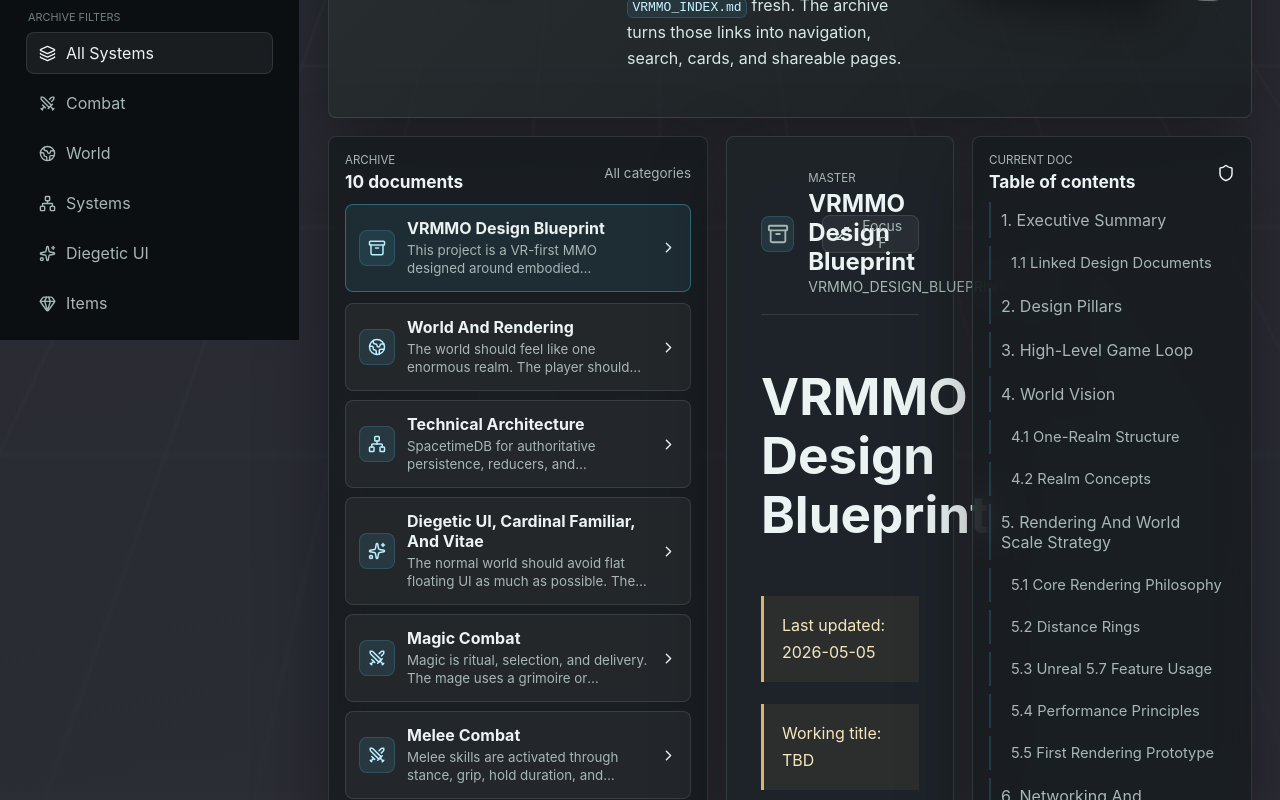
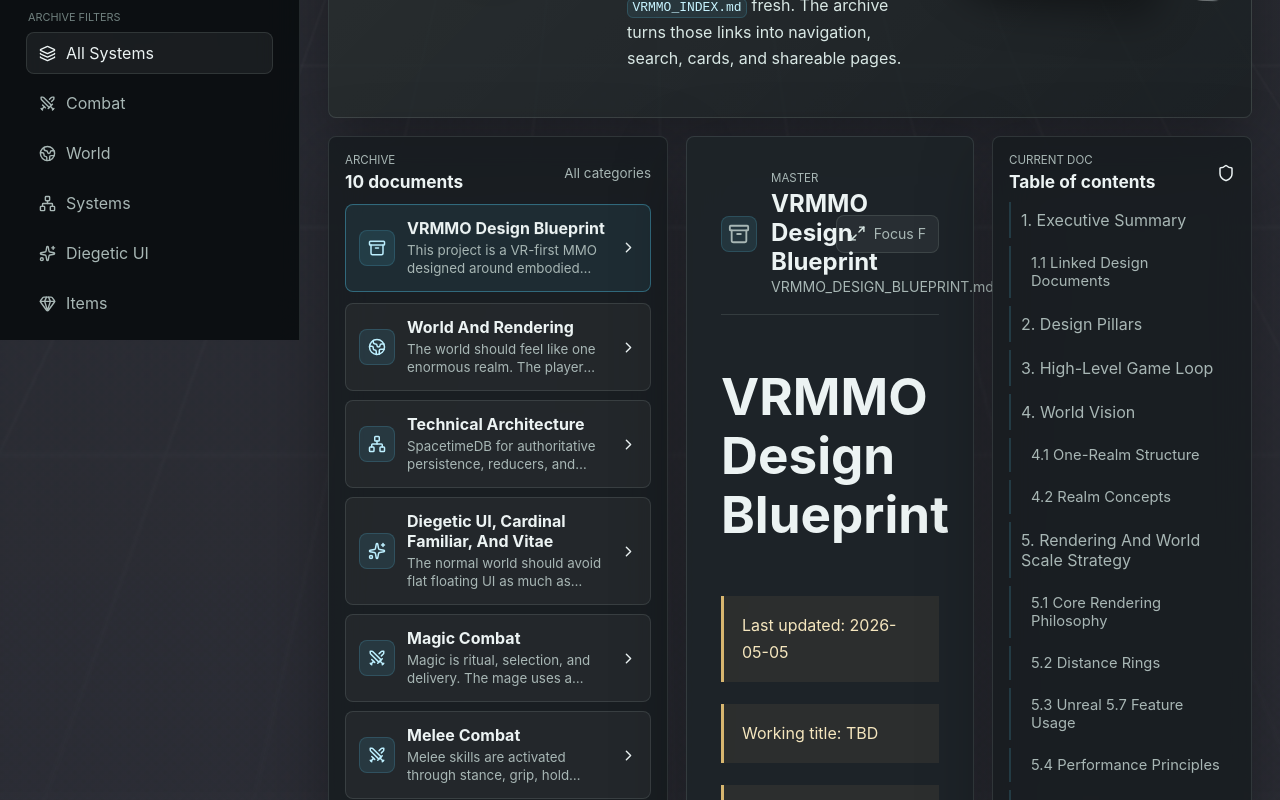
Before and after one commit to Cardinal117/CardinalCreationDocs, a React (Vite) app: page /doc/design in a window 1280 px wide. Shown: the part 460-1260 px from the top of the page. Built offline with nearby package versions, Linux system fonts and the light colour scheme.

Commit message:
Keep archive side panels sticky on desktop

```diff
--- a/src/styles.css
+++ b/src/styles.css
@@ -56,7 +56,7 @@ a {
 .archive-app {
   min-height: 100vh;
   position: relative;
-  overflow-x: hidden;
+  overflow-x: clip;
 }
 
 .space-grid {
@@ -968,7 +968,7 @@ code {
 
 .content-grid {
   display: grid;
-  grid-template-columns: minmax(280px, 380px) minmax(0, 1fr) minmax(220px, 280px);
+  grid-template-columns: minmax(250px, 340px) minmax(0, 1fr) minmax(210px, 260px);
   gap: 18px;
   margin-top: 18px;
   align-items: start;
@@ -1025,6 +1025,7 @@ code {
   padding: 16px;
   position: sticky;
   top: 18px;
+  align-self: start;
   max-height: calc(100vh - 36px);
   overflow: auto;
   scrollbar-color: rgba(88, 216, 255, 0.38) rgba(255, 255, 255, 0.05);
@@ -1542,10 +1543,6 @@ pre {
     align-self: flex-end;
   }
 
-  .content-grid {
-    grid-template-columns: minmax(280px, 380px) minmax(0, 1fr);
-  }
-
   .home-hero,
   .roadmap-shell {
     grid-template-columns: 1fr;
@@ -1556,12 +1553,6 @@ pre {
     grid-template-columns: 1fr;
   }
 
-  .toc-panel {
-    grid-column: 1 / -1;
-    position: static;
-    max-height: none;
-    overflow: visible;
-  }
 }
 
 @media (max-width: 820px) {
```
